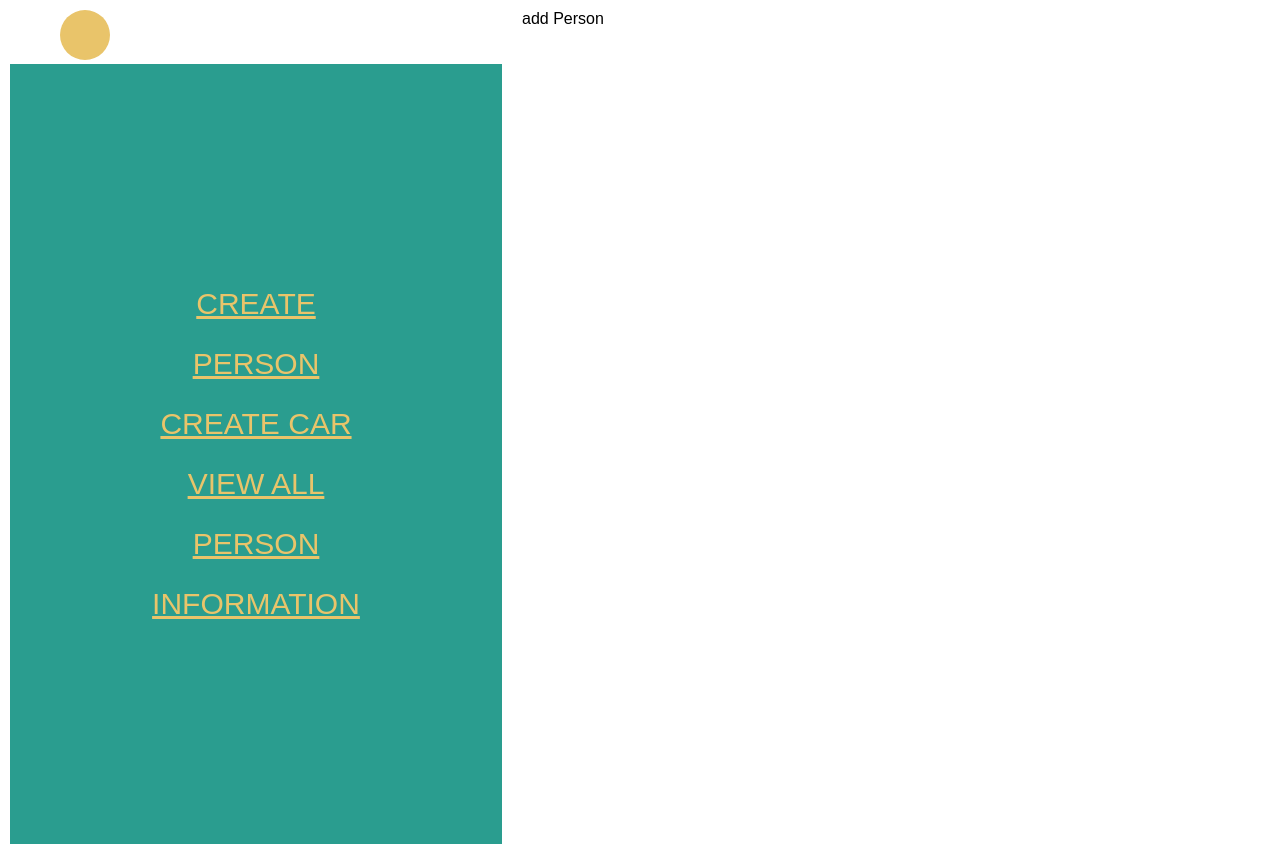
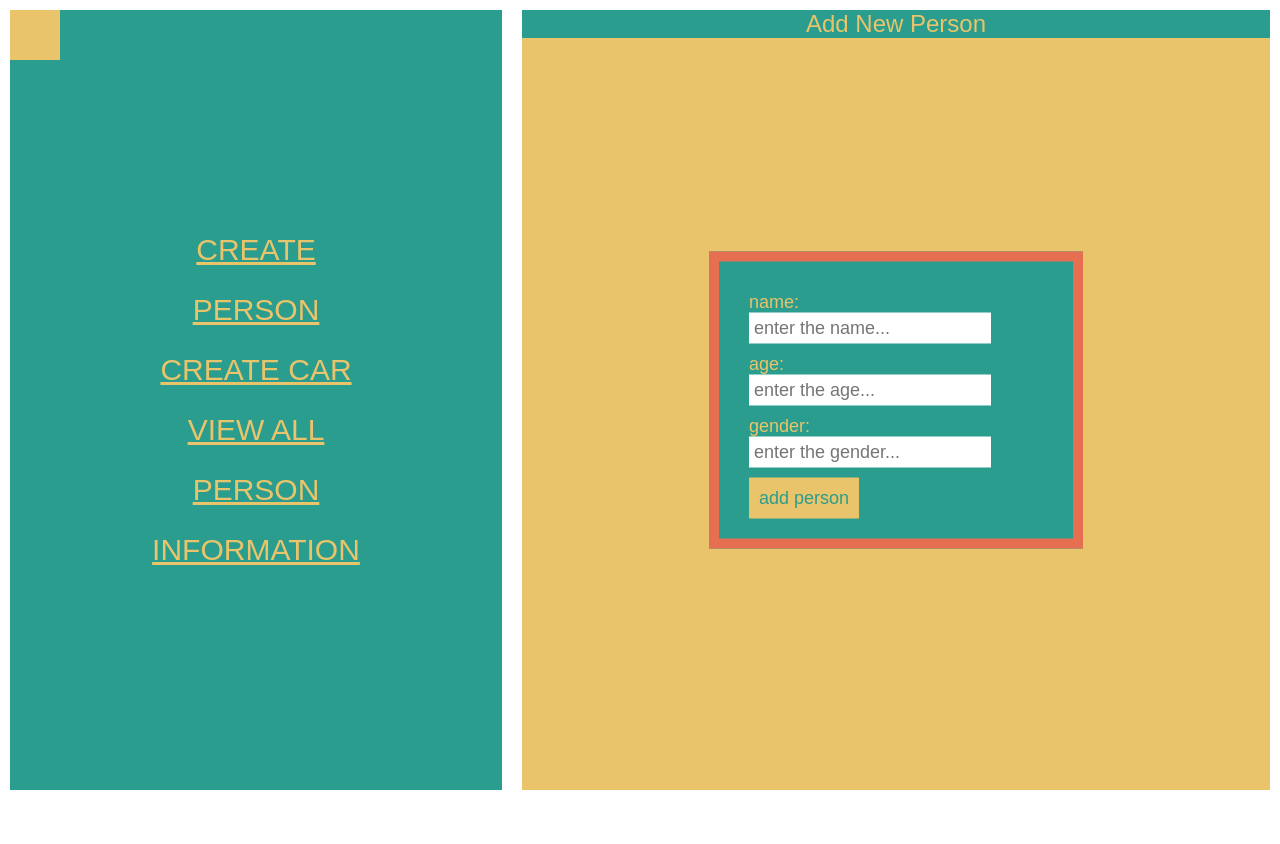
Before and after one commit to amiloriss/car-project, a React (Create React App) app in the folder client/: page /addperson in a window 1280 px wide. Both pictures are taken after a click on the element 35 px from the left and 35 px from the top of the page. After the commit the page ends 800 px from the top, so only its background shows below. Built offline with nearby package versions, Linux system fonts and the light colour scheme.

Commit message:
add pretty sidebaar

```diff
--- a/client/src/components/addPerson/AddPerson.jsx
+++ b/client/src/components/addPerson/AddPerson.jsx
@@ -1,8 +1,28 @@
 import React, { Component } from 'react';
+import './AddPerson.scss';
 
 class AddPerson extends Component {
   render() {
-    return <div>add Person</div>;
+    return (
+      <div className="add-person-wrapper">
+        <h2 className="sub-title">Add New Person</h2>
+        <form className="add-form" onSubmit={(e) => e.preventDefault()}>
+          <div className="input-wrapper">
+            <label htmlFor="">name:</label>
+            <input type="text" placeholder="enter the name..." />
+          </div>
+          <div className="input-wrapper">
+            <label htmlFor="">age:</label>
+            <input type="text" placeholder="enter the age..." />
+          </div>
+          <div className="input-wrapper">
+            <label htmlFor="">gender:</label>
+            <input type="text" placeholder="enter the gender..." />
+          </div>
+          <button>add person</button>
+        </form>
+      </div>
+    );
   }
 }
 
--- /dev/null
+++ b/client/src/components/addPerson/AddPerson.scss
@@ -0,0 +1,53 @@
+.add-person-wrapper {
+  background-color: #e9c46a;
+  height: 100%;
+  position: relative;
+  .sub-title {
+    text-align: center;
+    color: #e9c46a;
+    background-color: #2a9d8f;
+    font-weight: 100;
+    margin-bottom: 10px;
+  }
+  .add-form {
+    position: absolute;
+    top: 50%;
+    left: 50%;
+    transform: translate(-50%, -50%);
+    border: 10px solid #e76f51;
+    background-color: #2a9d8f;
+    padding: 20px 30px;
+    .input-wrapper {
+      margin: 10px 0;
+      label {
+        color: #e9c46a;
+        display: inline-block;
+        width: 80px;
+        font-size: 18px;
+      }
+      input {
+        border: none;
+        padding: 5px;
+        font-size: 18px;
+        color: #e9c46a;
+        &:focus {
+          outline: none;
+        }
+      }
+    }
+    button {
+      padding: 10px;
+      font-size: 18px;
+      color: #2a9d8f;
+      background-color: #e9c46a;
+      border: none;
+      cursor: pointer;
+      &:active {
+        transform: scale(0.95);
+      }
+      &:focus {
+        outline: none;
+      }
+    }
+  }
+}
--- a/client/src/components/menu/Menu.jsx
+++ b/client/src/components/menu/Menu.jsx
@@ -1,6 +1,6 @@
 import React from 'react';
 import './Menu.scss';
-import { Link } from 'react-router-dom';
+import Nav from '../navigate/Nav';
 
 const Menu = ({ isOpen, isOpenHandler }) => {
   return (
@@ -10,28 +10,10 @@ const Menu = ({ isOpen, isOpenHandler }) => {
         onClick={isOpenHandler}
         style={{
           backgroundColor: isOpen ? '#e9c46a' : '#264653',
-          transform: isOpen ? 'translateX(100%)' : 'translateX(0%)',
           transition: '0.3s transform',
         }}
       ></div>
-      {isOpen ? (
-        <nav className="navigate">
-          <ul>
-            <Link to="/addperson">
-              <li onClick={isOpenHandler}>create person</li>
-            </Link>
-            <Link to="/addcar">
-              <li onClick={isOpenHandler}>create car</li>
-            </Link>
-            <Link to="/viewall">
-              <li onClick={isOpenHandler}>view all person</li>
-            </Link>
-            <Link to="/">
-              <li onClick={isOpenHandler}>information</li>
-            </Link>
-          </ul>
-        </nav>
-      ) : null}
+      <Nav isOpen={isOpen} isOpenHandler={isOpenHandler} />
     </div>
   );
 };
--- a/client/src/components/menu/Menu.scss
+++ b/client/src/components/menu/Menu.scss
@@ -1,29 +1,12 @@
 .nav-wrapper {
   height: 100%;
+  position: relative;
   .menu-circle {
     width: 50px;
     height: 50px;
-    border-radius: 50%;
     display: inline-block;
     cursor: pointer;
-  }
-  .navigate {
-    background-color: #2a9d8f;
-    color: #e9c46a;
-    height: 100%;
-    position: relative;
-    ul {
-      transform: translate(-50%, -50%);
-      position: absolute;
-      top: 50%;
-      left: 50%;
-      li {
-        font-size: 30px;
-        text-transform: uppercase;
-        text-decoration: underline;
-        line-height: 2;
-        text-align: center;
-      }
-    }
+    position: absolute;
+    z-index: 1;
   }
 }
--- /dev/null
+++ b/client/src/components/navigate/Nav.jsx
@@ -0,0 +1,31 @@
+import React from 'react';
+import './Nav.scss';
+import { Link } from 'react-router-dom';
+const Nav = ({ isOpenHandler, isOpen }) => {
+  return (
+    <nav
+      className="navigate"
+      style={{
+        transform: isOpen ? 'translate(0px)' : 'translate(-570px)',
+        opacity: isOpen ? 1 : 0,
+      }}
+    >
+      <ul>
+        <Link to="/addperson">
+          <li onClick={isOpenHandler}>create person</li>
+        </Link>
+        <Link to="/addcar">
+          <li onClick={isOpenHandler}>create car</li>
+        </Link>
+        <Link to="/viewall">
+          <li onClick={isOpenHandler}>view all person</li>
+        </Link>
+        <Link to="/">
+          <li onClick={isOpenHandler}>information</li>
+        </Link>
+      </ul>
+    </nav>
+  );
+};
+
+export default Nav;
--- /dev/null
+++ b/client/src/components/navigate/Nav.scss
@@ -0,0 +1,20 @@
+.navigate {
+  background-color: #2a9d8f;
+  color: #e9c46a;
+  height: 100%;
+  position: relative;
+  transition: all 0.5s;
+  ul {
+    transform: translate(-50%, -50%);
+    position: absolute;
+    top: 50%;
+    left: 50%;
+    li {
+      font-size: 30px;
+      text-transform: uppercase;
+      text-decoration: underline;
+      line-height: 2;
+      text-align: center;
+    }
+  }
+}
```
